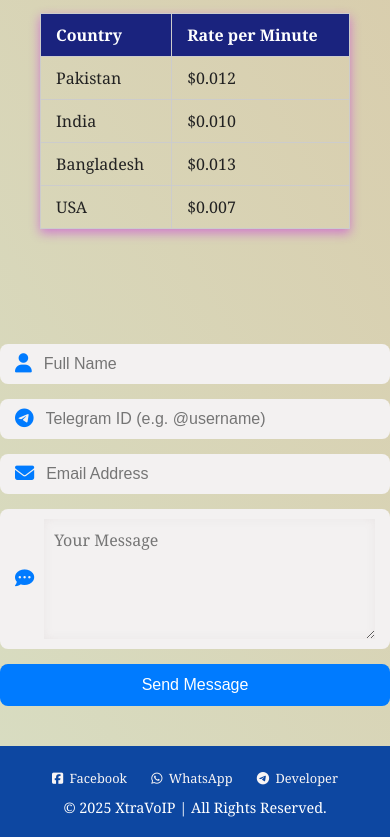
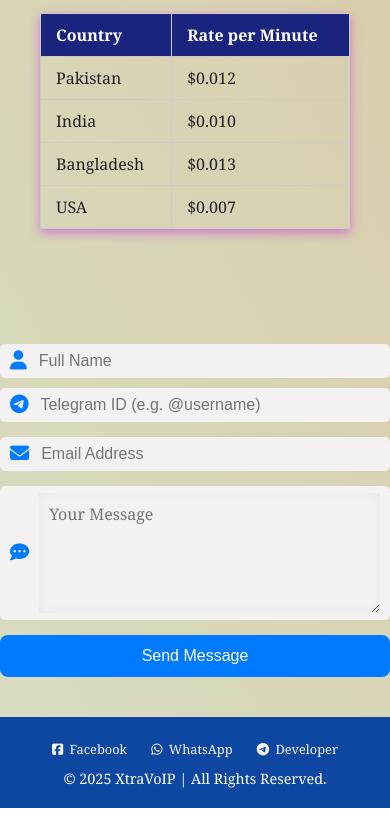
Before and after one commit to tariqmahmood898/xtravoip, a website: page index.html in a window 390 px wide. Shown: the part 3374-4211 px from the top of the page. After the commit the page ends 4182 px from the top, so only its background shows below. Drawn offline with Linux system fonts and the light colour scheme.

Commit message:
Update style.css

```diff
--- a/style.css
+++ b/style.css
@@ -294,5 +294,27 @@ footer {
     }
 
     .footer-social a i {
-      margin-right: 3px; }
+      margin-right: 3px;
 }
+
+.row-group {
+  display: flex;
+  gap: 10px;
+  flex-wrap: wrap;
+}
+
+.input-group {
+  display: flex;
+  align-items: center;
+  background: #f3f1f1;
+  border-radius: 5px;
+
+  padding: 7px 10px;
+  flex: 1;
+  min-width: 200px;
+}
+
+
+
+
+}
```
